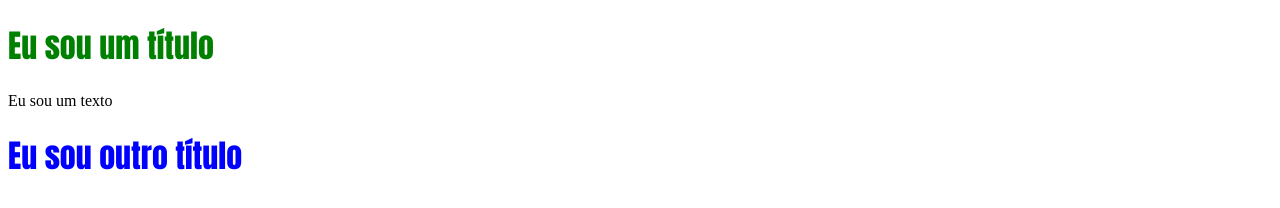
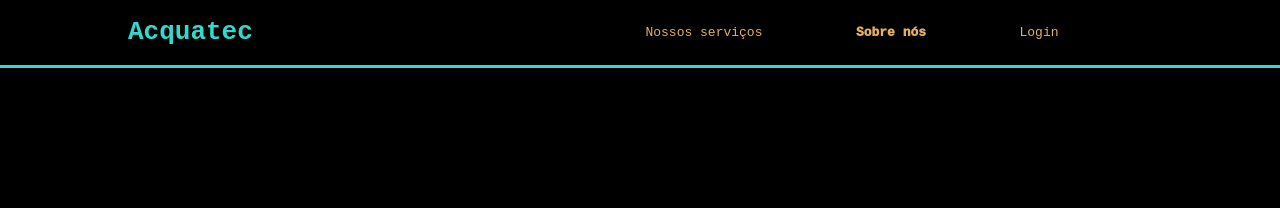
Before and after one commit to Vitor42z/reposit-rio-aula2, a plain HTML site: page index.html in a window 1280 px wide. Drawn offline with Linux system fonts and the light colour scheme.

Commit message:
Criando o header do meu primeiro site institucional

```diff
--- a/estilo.css
+++ b/estilo.css
@@ -1,11 +1,34 @@
-.classe1 {
-    color: green;
-    font-weight:800;
-    font-family: Impact, Haettenschweiler, 'Arial Narrow Bold', sans-serif;
+.header{
+    color: #32d9cd;
+    border-bottom: 3px solid #32d9cd;
 }
 
-.classe2 {
-    color: blue;
-    font-weight:800;
-    font-family: Impact, Haettenschweiler, 'Arial Narrow Bold', sans-serif;
+body{
+    margin: 0;
+    background-color: black;
+    font-family: monospace;
 }
+
+.container{
+    width: 80%;
+    margin: auto;
+}
+
+.header .container{
+    display: flex;
+    justify-content: space-between;
+}
+
+.navbar{
+    display: flex;
+    list-style: none;
+    justify-content: space-evenly;
+    padding: 0;
+    width: 600px;
+    align-items: center;
+    color: #E3b062;
+}
+
+.agora{
+    font-weight: 1000;
+}
--- a/index.html
+++ b/index.html
@@ -4,12 +4,19 @@
     <meta charset="UTF-8">
     <meta http-equiv="X-UA-Compatible" content="IE=edge">
     <meta name="viewport" content="width=device-width, initial-scale=1.0">
-    <title>Projeto PI</title>
+    <title>Acquatec</title>
     <link rel="stylesheet" href="estilo.css">
 </head>
 <body>
-    <h1 class="classe1">Eu sou um título</h1>
-    <p>Eu sou um texto</p>
-    <h1 class="classe2">Eu sou outro título</h1>
+    <div class="header">
+        <div class="container">
+        <h1>Acquatec</h1>
+            <ul class="navbar">
+                <li>Nossos serviços</li>
+                <li class="agora">Sobre nós</li>
+                <li>Login</li>
+            </ul>
+        </div>
+    </div>
 </body>
 </html>
```
